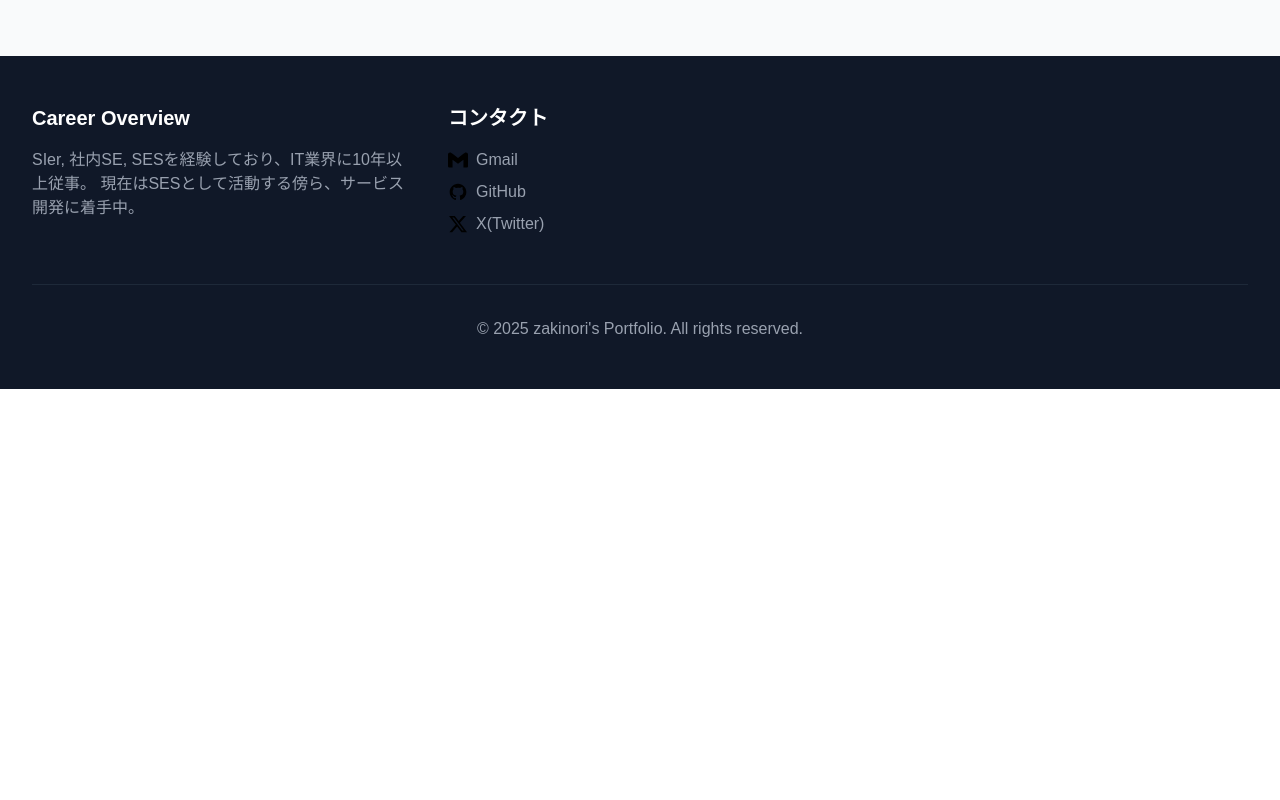
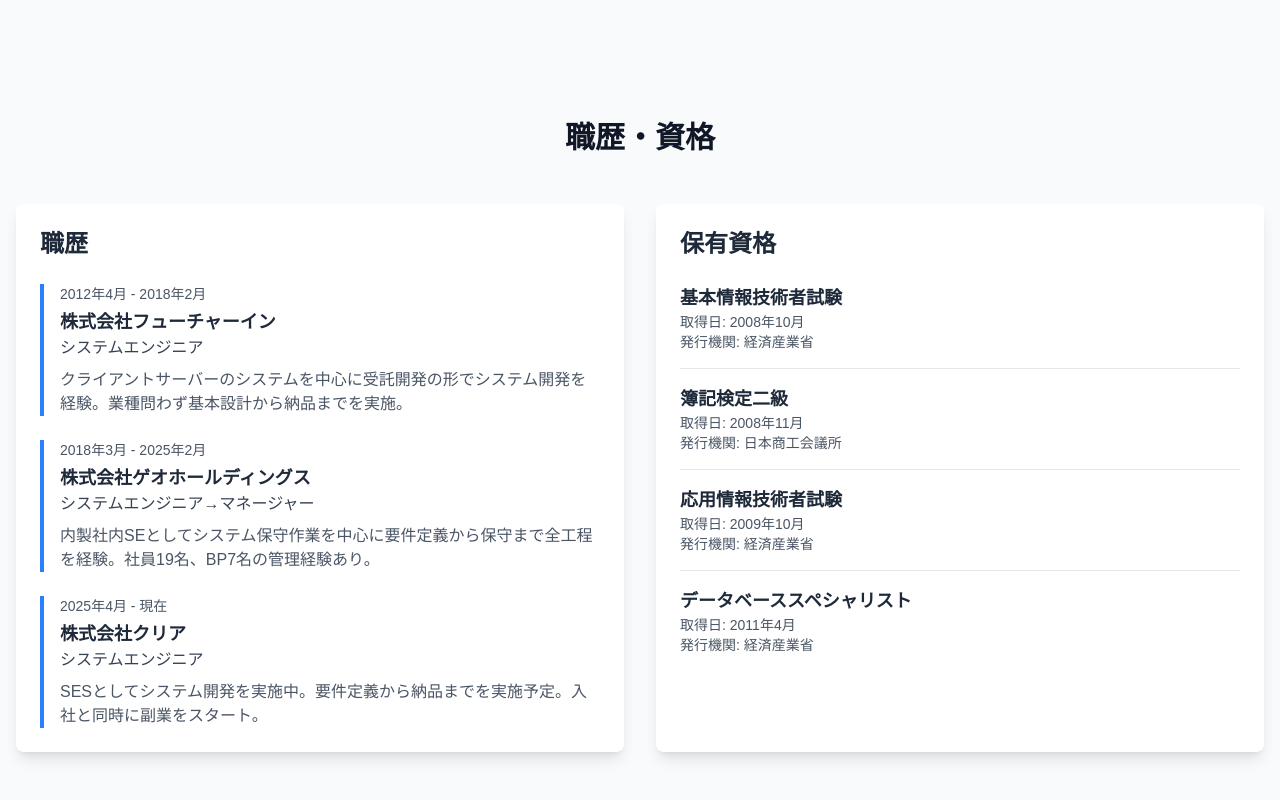
Before and after one commit to zakinori/next-js-practice, a Next.js app: page / in a window 1280 px wide. Shown: the part 2560-3360 px from the top of the page. Before the commit the page ends 2949 px from the top, so only its background shows below. Built offline with nearby package versions, Linux system fonts and the light colour scheme.

Commit message:
fix: 職歴や資格を確認できるようにした

```diff
--- /dev/null
+++ b/app/components/Experience.tsx
@@ -0,0 +1,111 @@
+'use client';
+
+import { motion } from 'framer-motion';
+
+interface WorkExperience {
+  period: string;
+  company: string;
+  position: string;
+  description: string;
+}
+
+interface Certification {
+  name: string;
+  date: string;
+  issuer: string;
+}
+
+const workExperiences: WorkExperience[] = [
+  {
+    period: '2012年4月 - 2018年2月',
+    company: '株式会社フューチャーイン',
+    position: 'システムエンジニア',
+    description: 'クライアントサーバーのシステムを中心に受託開発の形でシステム開発を経験。業種問わず基本設計から納品までを実施。'
+  },
+  {
+    period: '2018年3月 - 2025年2月',
+    company: '株式会社ゲオホールディングス',
+    position: 'システムエンジニア→マネージャー',
+    description: '内製社内SEとしてシステム保守作業を中心に要件定義から保守まで全工程を経験。社員19名、BP7名の管理経験あり。'
+  },
+  {
+    period: '2025年4月 - 現在',
+    company: '株式会社クリア',
+    position: 'システムエンジニア',
+    description: 'SESとしてシステム開発を実施中。要件定義から納品までを実施予定。入社と同時に副業をスタート。'
+  },
+];
+
+const certifications: Certification[] = [
+  {
+    name: '基本情報技術者試験',
+    date: '2008年10月',
+    issuer: '経済産業省'
+  },
+  {
+    name: '簿記検定二級',
+    date: '2008年11月',
+    issuer: '日本商工会議所'
+  },
+  {
+    name: '応用情報技術者試験',
+    date: '2009年10月',
+    issuer: '経済産業省'
+  },
+  {
+    name: 'データベーススペシャリスト',
+    date: '2011年4月',
+    issuer: '経済産業省'
+  },
+];
+
+export const Experience = () => {
+  return (
+    <section className="py-16 bg-gray-50">
+      <div className="container mx-auto px-4">
+        <h2 className="text-3xl font-bold text-gray-900 text-center mb-12">職歴・資格</h2>
+
+        <div className="grid grid-cols-1 md:grid-cols-2 gap-8">
+          {/* 職歴セクション */}
+          <motion.div
+            initial={{ opacity: 0, x: -20 }}
+            whileInView={{ opacity: 1, x: 0 }}
+            transition={{ duration: 0.5 }}
+            className="bg-white rounded-lg shadow-lg p-6"
+          >
+            <h3 className="text-2xl font-bold mb-6 text-gray-800">職歴</h3>
+            <div className="space-y-6">
+              {workExperiences.map((exp, index) => (
+                <div key={index} className="border-l-4 border-blue-500 pl-4">
+                  <p className="text-sm text-gray-600 mb-1">{exp.period}</p>
+                  <h4 className="text-lg font-semibold text-gray-800">{exp.company}</h4>
+                  <p className="text-gray-700 mb-2">{exp.position}</p>
+                  <p className="text-gray-600">{exp.description}</p>
+                </div>
+              ))}
+            </div>
+          </motion.div>
+
+          {/* 資格セクション */}
+          <motion.div
+            initial={{ opacity: 0, x: 20 }}
+            whileInView={{ opacity: 1, x: 0 }}
+            transition={{ duration: 0.5 }}
+            className="bg-white rounded-lg shadow-lg p-6"
+          >
+            <h3 className="text-2xl font-bold mb-6 text-gray-800">保有資格</h3>
+            <div className="space-y-4">
+              {certifications.map((cert, index) => (
+                <div key={index} className="border-b border-gray-200 pb-4 last:border-b-0">
+                  <h4 className="text-lg font-semibold text-gray-800">{cert.name}</h4>
+                  <p className="text-sm text-gray-600">取得日: {cert.date}</p>
+                  <p className="text-sm text-gray-600">発行機関: {cert.issuer}</p>
+                </div>
+              ))}
+            </div>
+          </motion.div>
+        </div>
+      </div>
+    </section>
+  );
+};
--- a/app/page.tsx
+++ b/app/page.tsx
@@ -2,6 +2,7 @@
 import { Hero } from "./components/Hero";
 import { Projects } from "./components/Projects";
 import { Skills } from "./components/Skills";
+import { Experience } from "./components/Experience";
 import { Footer } from "./components/Footer";
 
 export default function Home() {
@@ -12,6 +13,7 @@
         <Hero />
         <Projects />
         <Skills />
+        <Experience />
       </main>
       <Footer />
     </div>
```
